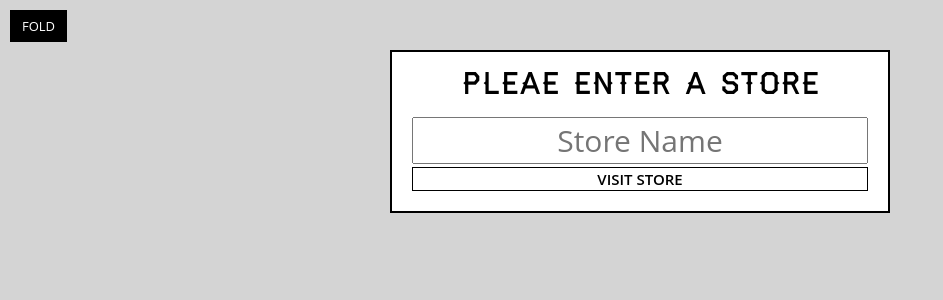
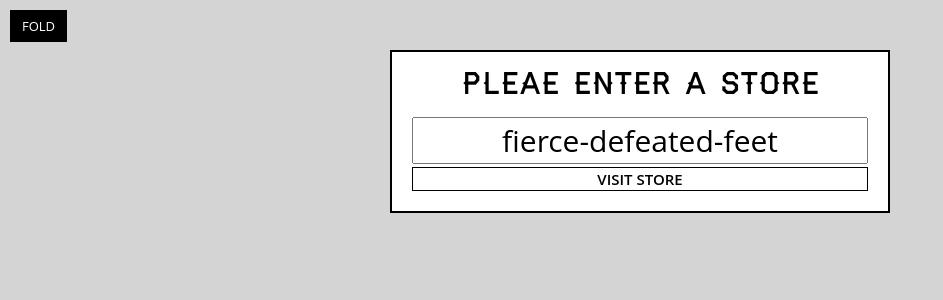
Before and after one commit to Stocks84/Practice-react, a React (Create React App) app in the folder catch-of-the-day/: page / in a window 1280 px wide. Shown: the top 300 px of the page, without its empty margins (0-943 px from the left). Built offline with nearby package versions, Linux system fonts and the light colour scheme.

Commit message:
Add getFunName function to StorePicker.js

```diff
--- a/catch-of-the-day/src/components/StorePicker.js
+++ b/catch-of-the-day/src/components/StorePicker.js
@@ -1,11 +1,12 @@
-import React, { Fragment } from "react"
+import React, { Fragment } from "react";
+import { getFunName } from '../helpers';
 
 class StorePicker extends React.Component {
     render() {
         return (
              <form className="store-selector">
                 <h2>Pleae Enter A Store</h2>
-                <input type="text" required placeholder="Store Name" />
+                <input type="text" required placeholder="Store Name" defaultValue={getFunName()} />
                 <button type="submit">Visit Store</button>
             </form>
 
```
